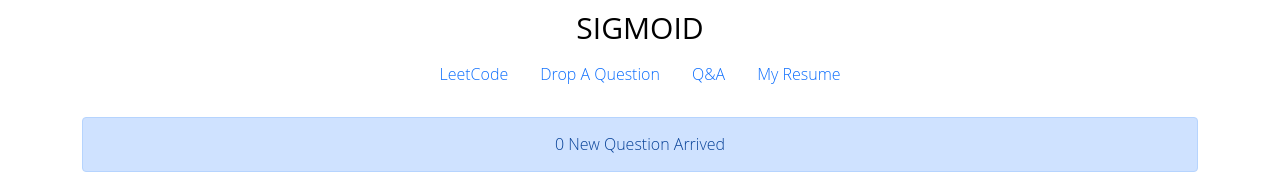
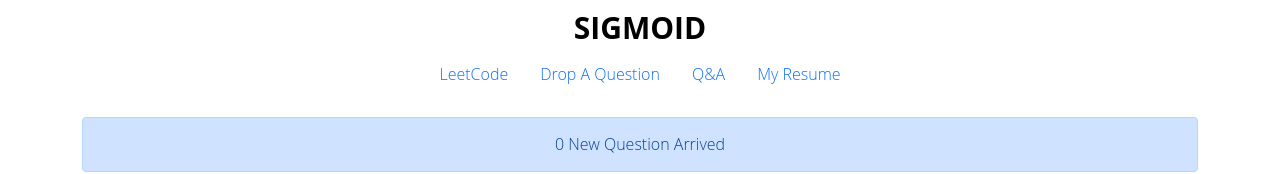
Before and after one commit to Aditta-das/stepreact, a React (Create React App) app: page /home in a window 1280 px wide. Shown: the top 174 px of the page. Built offline with nearby package versions, Linux system fonts and the light colour scheme; no server answers.

Commit message:
new route path

```diff
--- a/src/App.css
+++ b/src/App.css
@@ -0,0 +1,7 @@
+* {
+    margin: 0;
+    padding: 0;
+}
+.App {
+    background-image: "/media/aditta/NewVolume/nishadvitualenv/leetcodeApi/leetcode/public/bg.png";
+}
--- a/src/App.js
+++ b/src/App.js
@@ -7,7 +7,9 @@ class App extends React.Component {
     render() {
         return (
             <div className="App">
-                <Navbar />
+                <>
+                    <Navbar />
+                </>
             </div>
         );
     }
--- a/src/Pages/navbar.js
+++ b/src/Pages/navbar.js
@@ -7,7 +7,7 @@ function Navbar() {
     return (
         <>
             <div className="webName">
-                <h1 className="webTitle">Sigmoid</h1>
+                <h1 className="webTitle"><b>Sigmoid</b></h1>
             </div>
             <ul className="nav justify-content-center">
                 <li className="nav-item">
--- a/src/index.js
+++ b/src/index.js
@@ -9,6 +9,7 @@ import QuestionForm from './Pages/question';
 import Home from './Pages/home';
 import Resume from './Pages/resume';
 import Answer from './Pages/answer';
+import { Navigate } from "react-router-dom";
 
 
 
@@ -30,7 +31,7 @@ import Answer from './Pages/answer';
 ReactDOM.render(
   <BrowserRouter>
     <Routes>
-      <Route path="/" element={<App/>}></Route>
+      <Route path="/" element={<Navigate replace to="/home" />}/>
       <Route path="/home" element={<Home/>}></Route>
       <Route path="/dropaquestion" element={<QuestionForm/>}></Route>
       <Route path="/qa" element={<Answer/>}></Route>
```
Also changed, not shown: public/bg.png (added).
